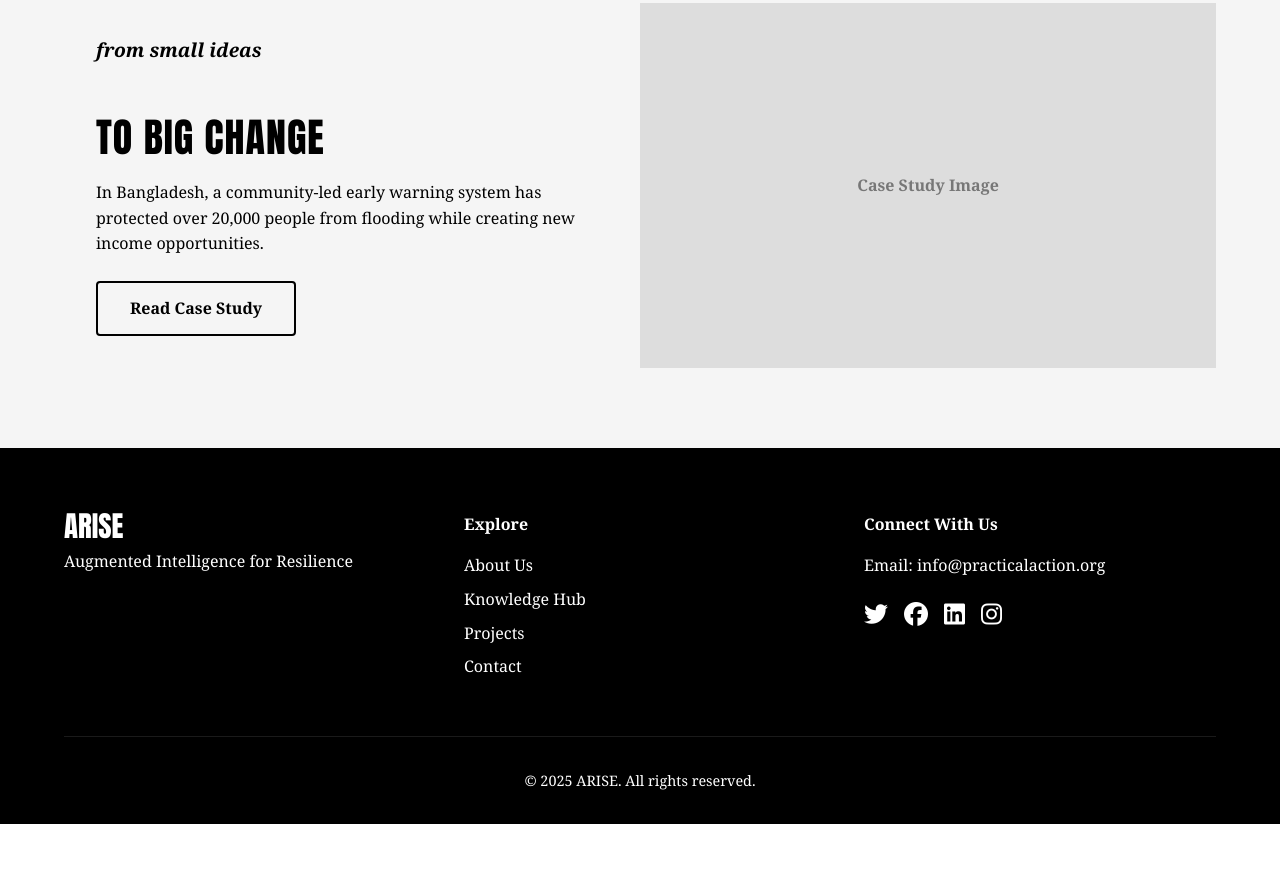
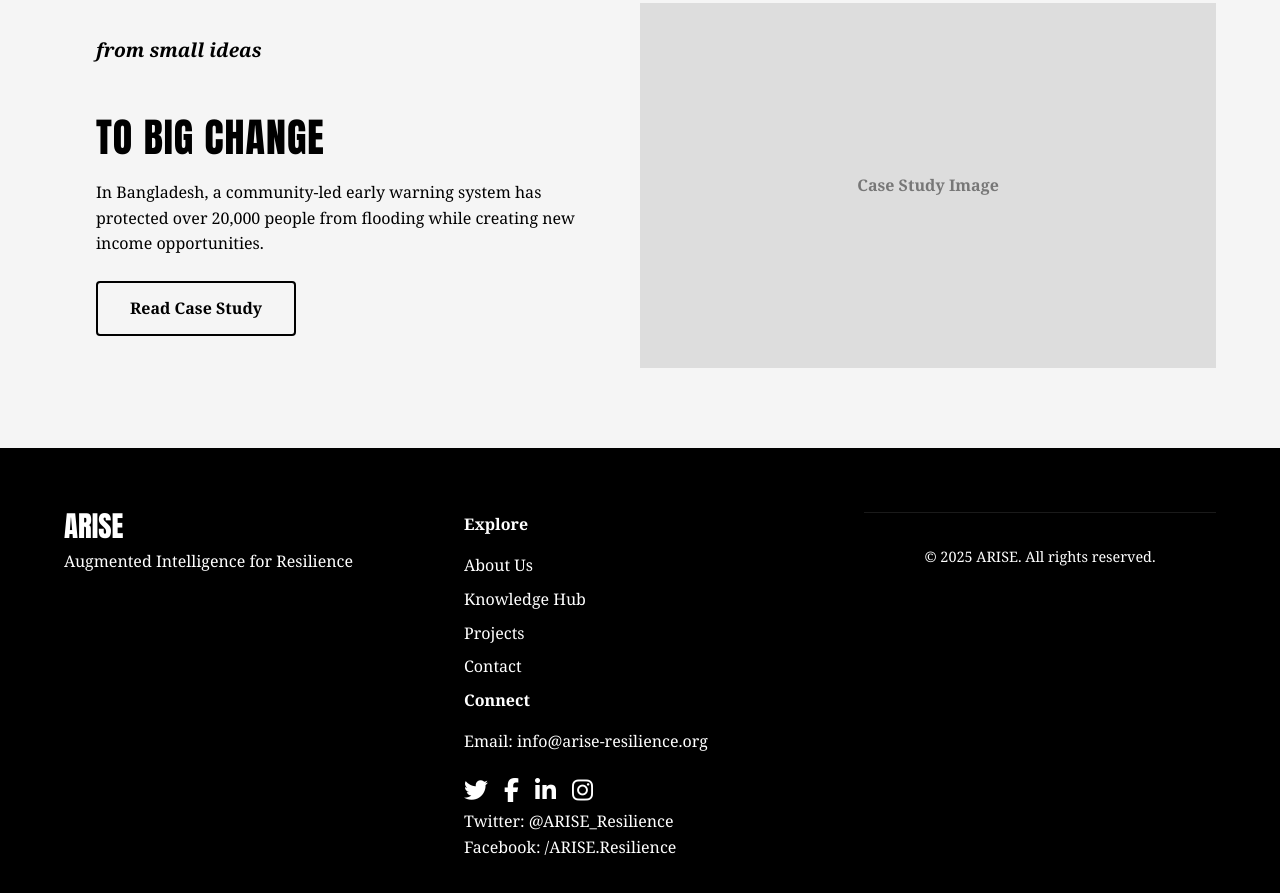
Before and after one commit to arunbh2/resilient-asia-hub, a plain HTML site: page index.html in a window 1280 px wide. Shown: the part 1779-2672 px from the top of the page. Before the commit the page ends 2603 px from the top, so only its background shows below. Drawn offline with Linux system fonts and the light colour scheme; a web font is replaced by a local one.

Commit message:
Update index.html

```diff
--- a/index.html
+++ b/index.html
@@ -103,17 +103,18 @@
                     <li><a href="#projects">Projects</a></li>
                     <li><a href="#contact">Contact</a></li>
                 </ul>
-            </div>
-            <div class="footer-contact">
-                <h4>Connect With Us</h4>
-                <p>Email: info@practicalaction.org</p>
-                <div class="social-icons">
-                    <a href="#"><i class="fab fa-twitter"></i></a>
-                    <a href="#"><i class="fab fa-facebook"></i></a>
-                    <a href="#"><i class="fab fa-linkedin"></i></a>
-                    <a href="#"><i class="fab fa-instagram"></i></a>
-                </div>
-            </div>
+            <div class="footer-section">
+    <h4>Connect</h4>
+    <p>Email: info@arise-resilience.org</p>
+    <div class="social-icons">
+        <a href="#"><i class="fab fa-twitter"></i></a>  <!-- You might add titles to these -->
+        <a href="#"><i class="fab fa-facebook-f"></i></a>
+        <a href="#"><i class="fab fa-linkedin-in"></i></a>
+        <a href="#"><i class="fab fa-instagram"></i></a>
+    </div>
+    <p>Twitter: @ARISE_Resilience</p>  <!-- Add this line -->
+    <p>Facebook: /ARISE.Resilience</p>  <!-- Add this line if needed -->
+</div>
         </div>
         <div class="copyright">
     <p>&copy; 2025 ARISE. All rights reserved.</p>
```
